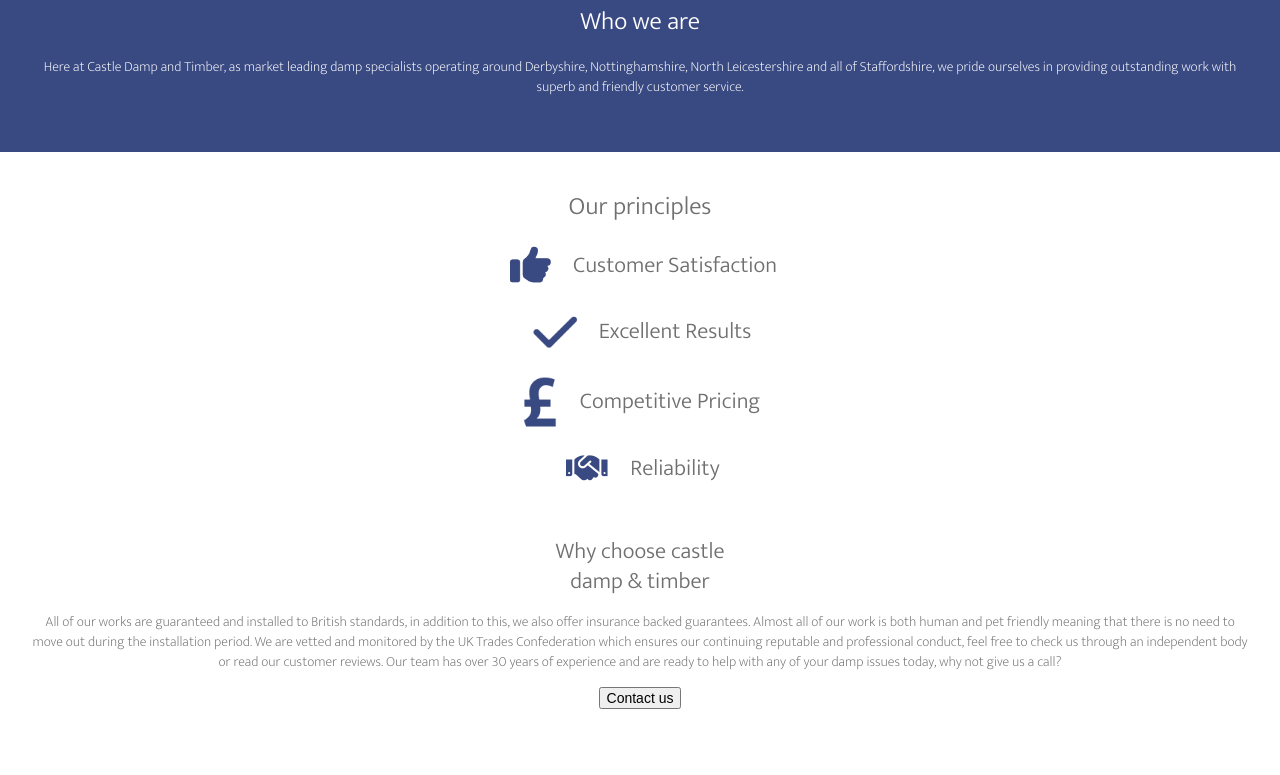
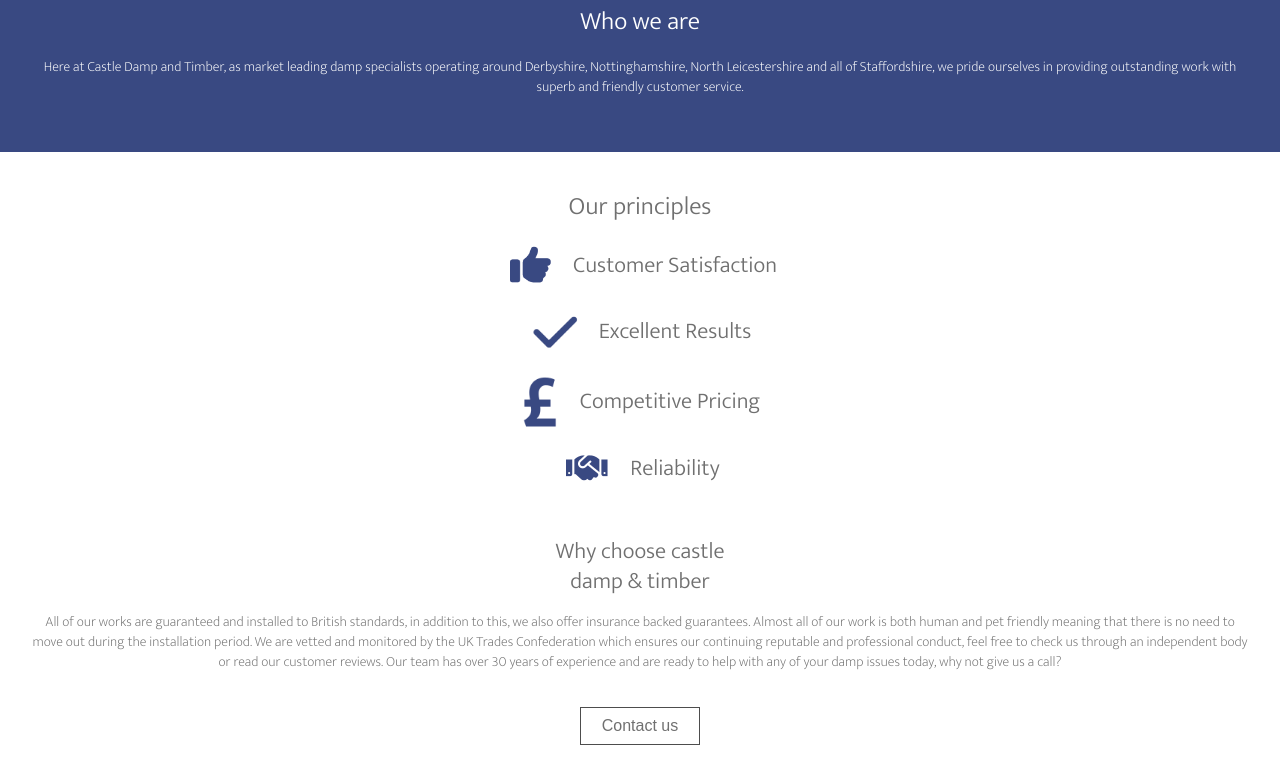
Before and after one commit to joshnice/castle, a plain HTML site: page index.html in a window 1280 px wide. Shown: the part 128-903 px from the top of the page. Before the commit the page ends 867 px from the top, so only its background shows below. Drawn offline with Linux system fonts and the light colour scheme.

Commit message:
Styled button

```diff
--- a/css/home.css
+++ b/css/home.css
@@ -90,3 +90,7 @@
     padding: 0px 30px;
     text-align: center;
 }
+
+#contact-us-button {
+    margin-top: 20px;
+}
--- a/css/style.css
+++ b/css/style.css
@@ -47,6 +47,16 @@
     font-weight: 400;
 }
 
+button {
+    padding: 10px;
+    width: 120px;
+    background-color: white;
+    border-radius: 0px;
+    border: 0.5px solid #4d4d4d;
+    font-size: 16px;
+    color: #707070;
+}
+
 #notch-header {
     width: 100%;
     height: 50px;
--- a/index.html
+++ b/index.html
@@ -114,7 +114,7 @@
                     Our team has over 30 years of experience and are ready to help
                     with any of your damp issues today, why not give us a call?
                 </p>
-                <button>
+                <button id="contact-us-button">
                     Contact us
                 </button>
             </div>
```
